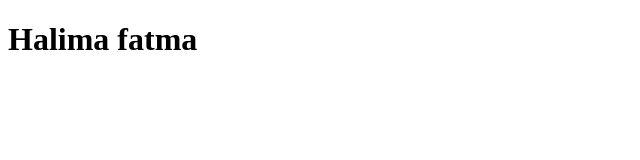
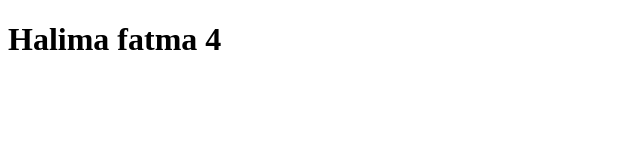
Before and after one commit to fatmagithu/SZ1, a plain HTML site: page index.html in a window 1280 px wide. Shown: the full height of the page, 0-640 px from the left. Drawn offline with Linux system fonts and the light colour scheme.

Commit message:
SECONDCOMMIT

```diff
--- a/index.html
+++ b/index.html
@@ -6,6 +6,6 @@
     <title>Docum</title>
 </head>
 <body>
-    <h1> Halima fatma</h1>
+    <h1> Halima fatma 4</h1>
 </body>
 </html>
```
